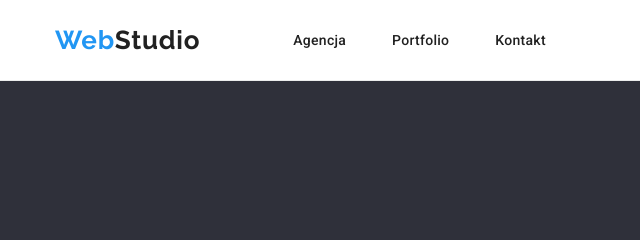
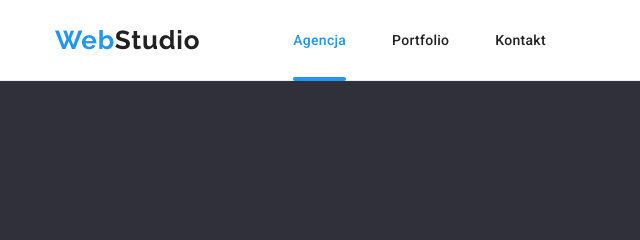
Before and after one commit to mikado1516/goit-markup-hw-03, a plain HTML site: page index.html in a window 1280 px wide. Shown: the top 240 px of the page, 0-640 px from the left. Drawn offline with nearby package versions, Linux system fonts and the light colour scheme.

Commit message:
Add files via upload

```diff
--- a/css/style.css
+++ b/css/style.css
@@ -126,6 +126,23 @@ button {
   color: var(--main-color);
 }
 
+#current {
+  position: relative;
+  color: #2196f3;
+  margin-bottom: 10px;
+}
+
+#current:after {
+  content: "";
+  position: absolute;
+  width: 100%;
+  height: 4px;
+  background: #2196f3;
+  border-radius: 2px;
+  bottom: -33px;
+  left: 0;
+}
+
 .contact-links a {
   font-weight: 500;
   font-size: 14px;
@@ -185,7 +202,6 @@ button {
   margin: 0 auto;
   display: block;
   margin: 0 auto;
-
 }
 
 .hero-btn:focus,
@@ -205,7 +221,6 @@ button {
   clip: rect(0 0 0 0);
   overflow: hidden;
 }
-
 
 /*--HERO--*/
 
@@ -261,7 +276,7 @@ button {
   position: relative;
 }
 .about-item {
-padding: 10px ;
+  padding: 10px;
 }
 
 /*--MAIN--*/
@@ -369,7 +384,6 @@ padding: 10px ;
 
 /*--Portfolio--*/
 
-
 .gallery-btn {
   font-weight: 500;
   font-size: 16px;
@@ -383,11 +397,6 @@ padding: 10px ;
   display: inline-block;
   text-decoration: none;
 }
-
-.button-container {
-
-}
-
 .gallery-btn:hover,
 .gallery-btn:focus {
   background: var(--secondary-color);
@@ -396,13 +405,12 @@ padding: 10px ;
 }
 
 .galler-nav > .container .list {
-  display: flex ;
+  display: flex;
   justify-content: center;
   align-items: center;
   padding-top: 94px;
   margin-bottom: 35px;
 }
-
 .gallery-list-title {
   font-weight: 700;
   font-size: 18px;
```
